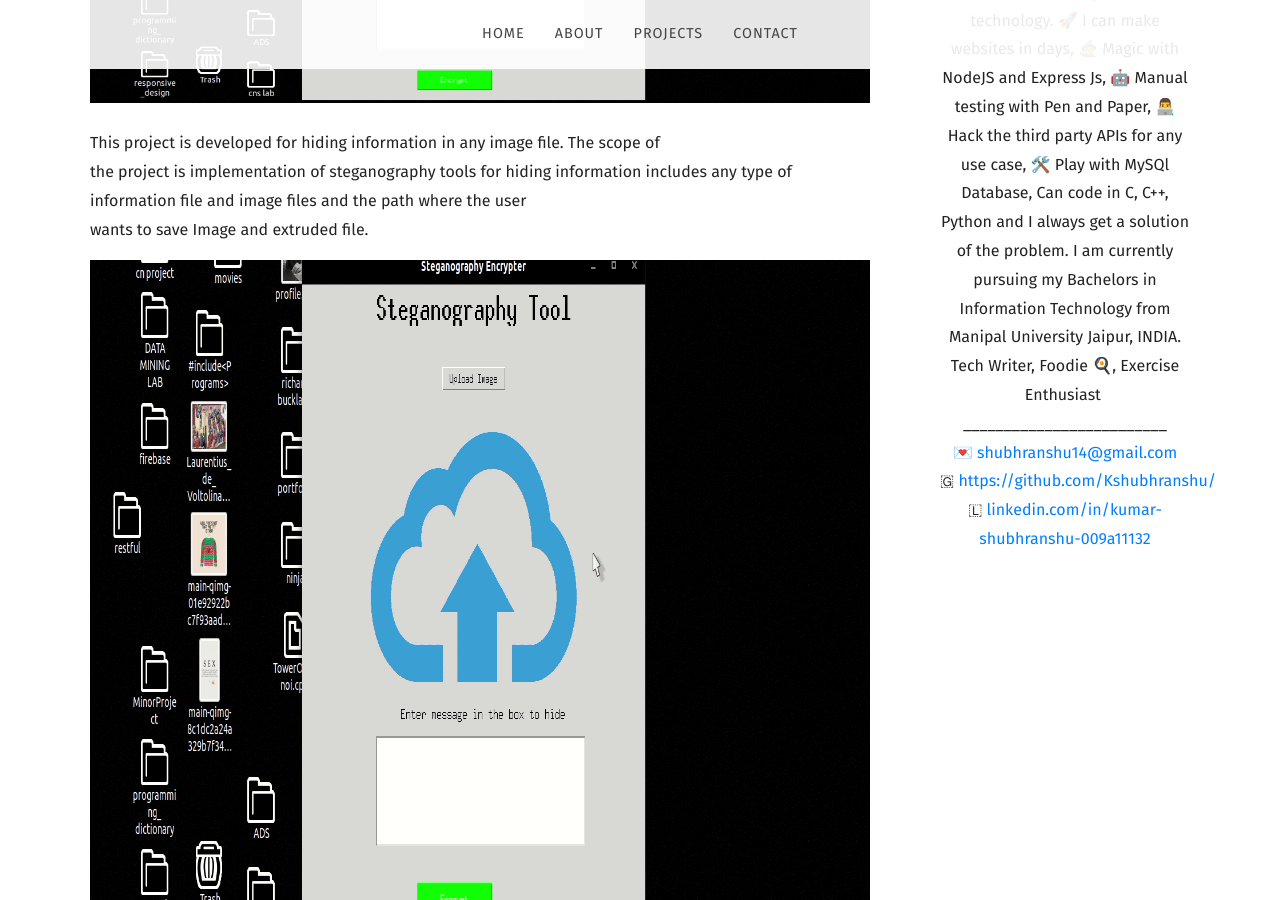
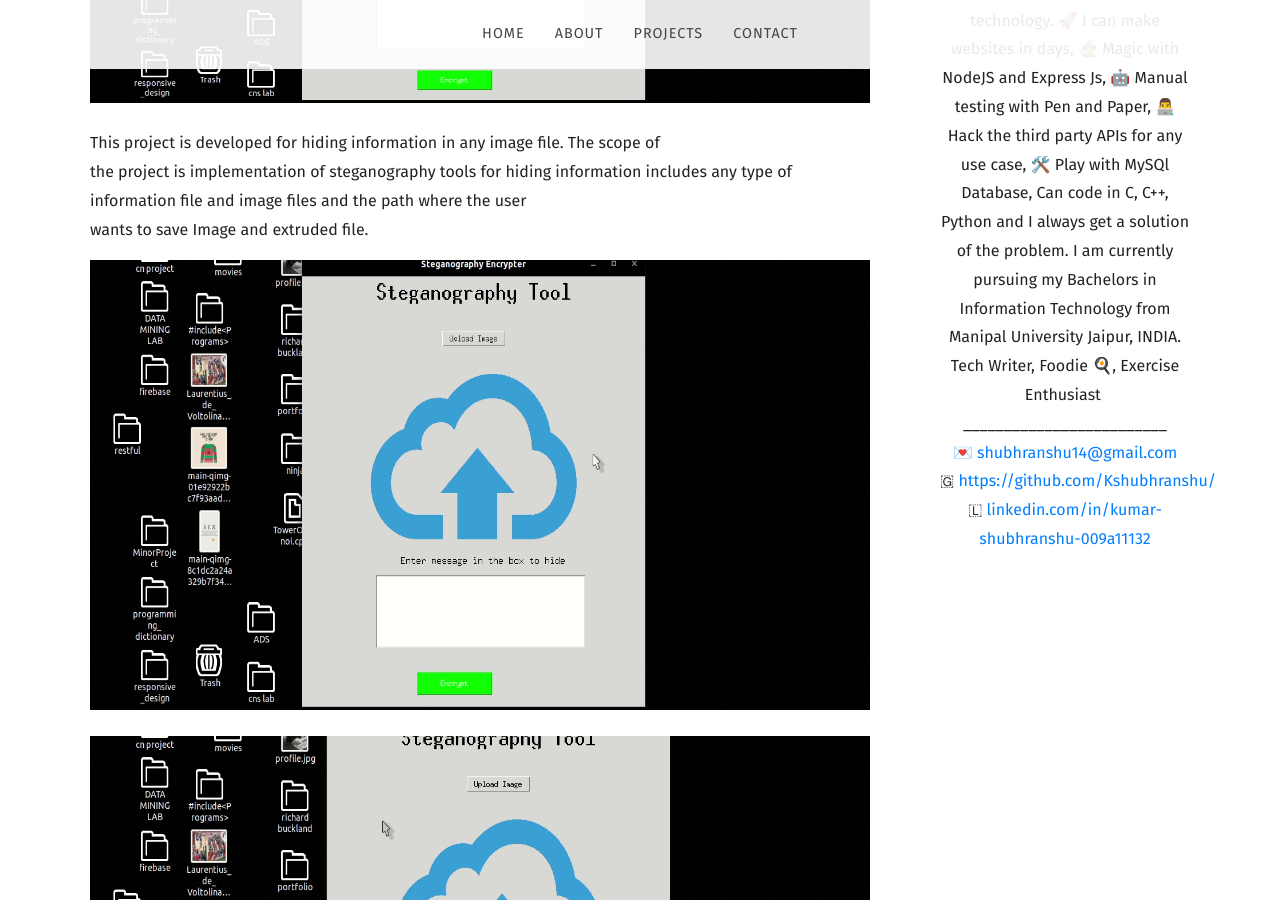
Before and after one commit to Kshubhranshu/kshubhranshu.github.io, a Jekyll site: the page built from _posts/2019-11-25-steganography-tool-using-python.md, in a window 1280 px wide and 900 px high, scrolled down 586 px. Built offline with Jekyll 4.4.1, drawn with Linux system fonts in a browser that asks for light colours; nearby versions of some CDN libraries; some web fonts are replaced.

Commit message:
fixed images size

```diff
--- a/_posts/2019-11-25-steganography-tool-using-python.md
+++ b/_posts/2019-11-25-steganography-tool-using-python.md
@@ -23,6 +23,6 @@
 
 This project is developed for hiding information in any image file. The scope of<br>the project is implementation of steganography tools for hiding information includes any type of information file and image files and the path where the user<br>wants to save Image and extruded file.
 
-![](/uploads/peek-2020-01-06-21-43.gif){: width="1364" height="680"}
+![](/uploads/peek-2020-01-06-21-43.gif){: width="1364" height="450"}
 
-![](/uploads/peek-2020-01-10-16-50.gif){: width="1364" height="680"}
+![](/uploads/peek-2020-01-10-16-50.gif){: width="1364" height="450"}
```
Also changed, not shown: _posts/2019-05-31-e-learning-website.md (+1 -1 lines).
